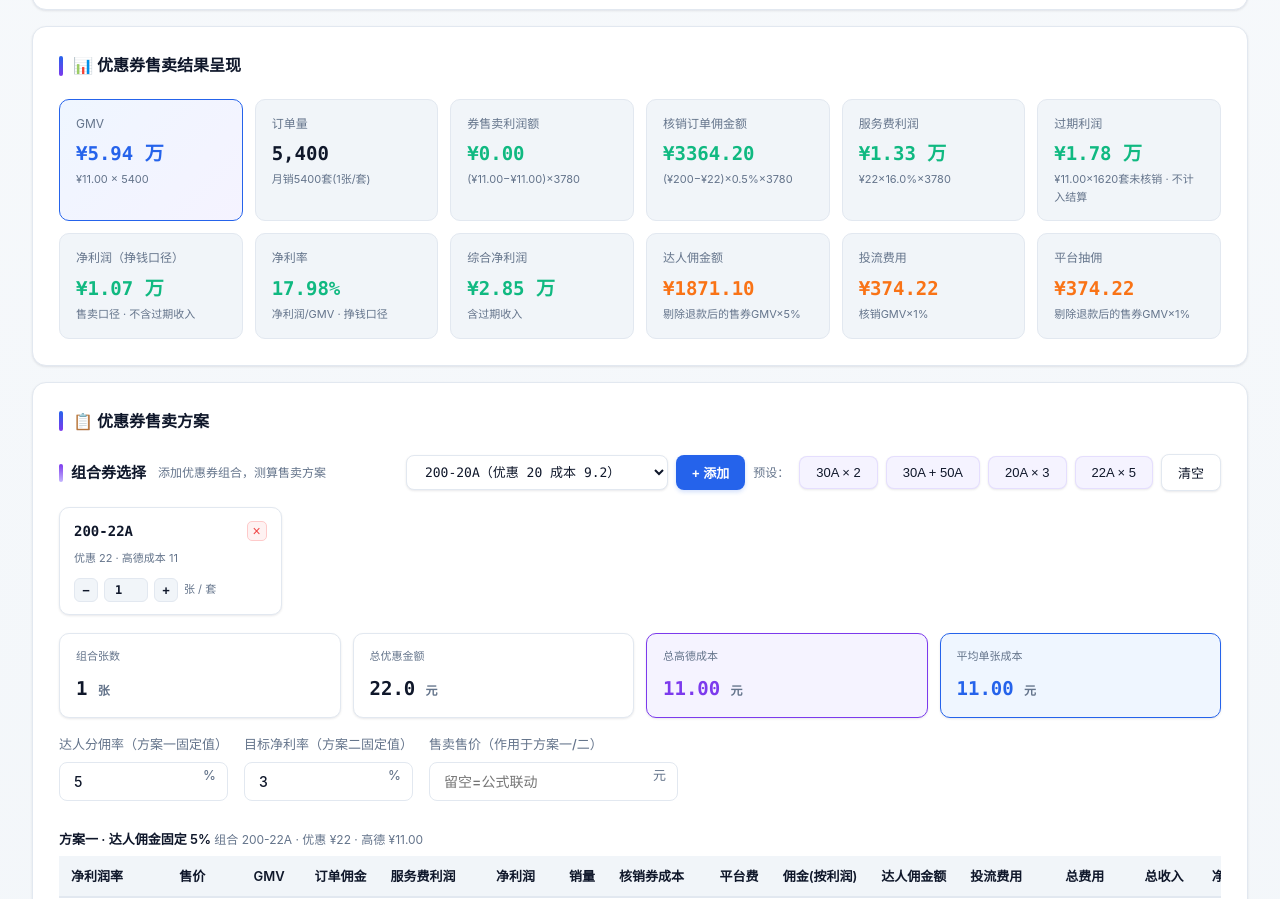
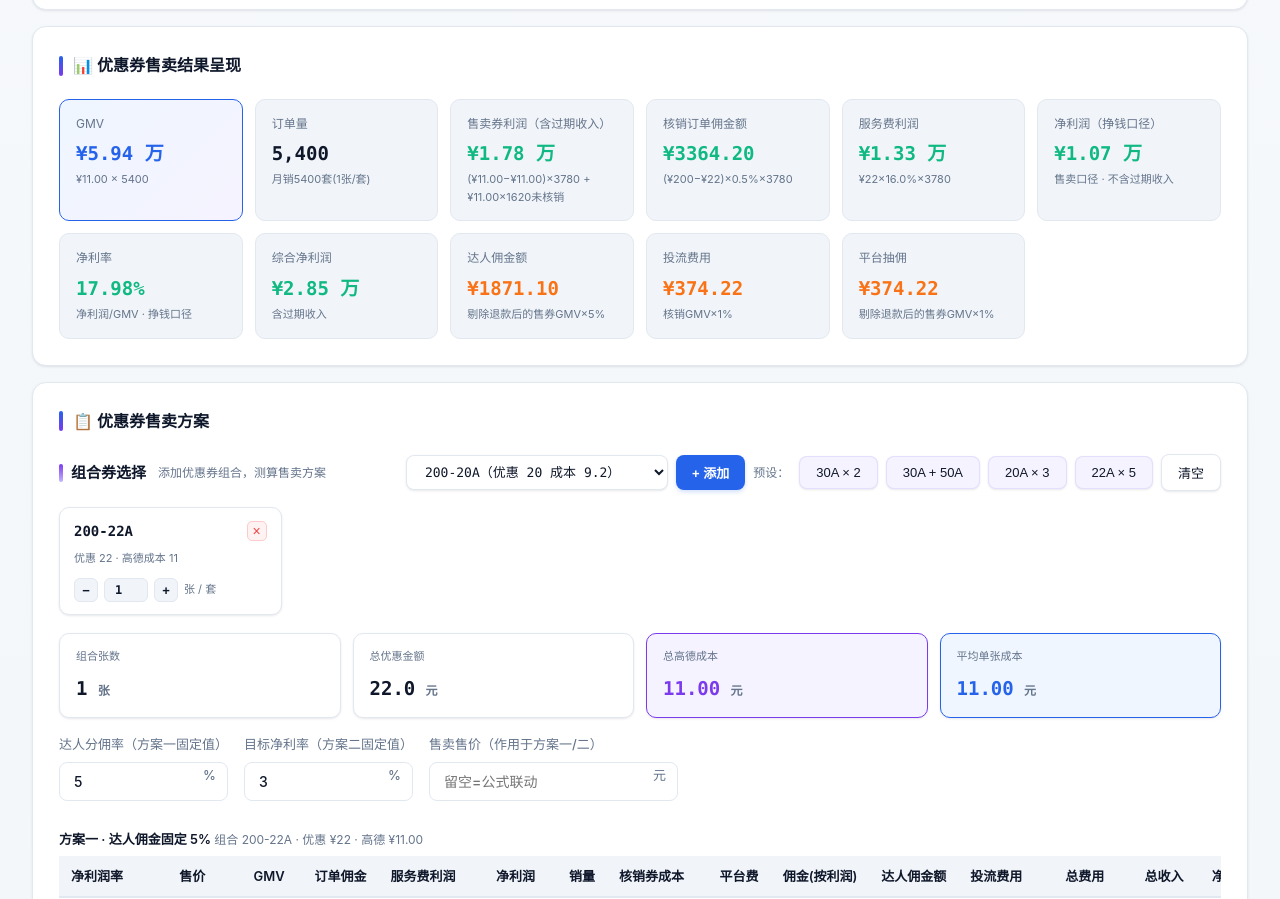
Before and after one commit to Yiyideyi77/pl-model, a plain HTML site: page index.html in a window 1280 px wide. Shown: the part 816-1715 px from the top of the page. Drawn offline with nearby package versions, Linux system fonts and the light colour scheme.

Commit message:
feat: 合并过期利润到券售卖利润卡片，改名售卖券利润（含过期收入）

```diff
--- a/index.html
+++ b/index.html
@@ -1708,10 +1708,9 @@ function extRenderResult(params) {
   const cards = [
     { label: 'GMV', value: `¥${fmtMoney(gmv)}`, sub: `¥${P.toFixed(2)} × ${V}`, cls: 'highlight' },
     { label: '订单量', value: V.toLocaleString(), sub: `月销${V}套(${qty}张/套)`, cls: '' },
-    { label: '券售卖利润额', value: `¥${fmtMoney(couponProfit)}`, sub: `(¥${P.toFixed(2)}−¥${C.toFixed(2)})×${redeemed.toFixed(0)}`, cls: couponProfit >= 0 ? 'pos' : 'neg' },
+    { label: '售卖券利润（含过期收入）', value: `¥${fmtMoney(couponProfit + expiredProfit)}`, sub: `(¥${P.toFixed(2)}−¥${C.toFixed(2)})×${redeemed.toFixed(0)} + ¥${P.toFixed(2)}×${expired.toFixed(0)}未核销`, cls: (couponProfit + expiredProfit) >= 0 ? 'pos' : 'neg' },
     { label: '核销订单佣金额', value: `¥${fmtMoney(orderComm)}`, sub: `(¥${T}−¥${D})×${params.orderMargin}%×${redeemed.toFixed(0)}`, cls: 'pos' },
     { label: '服务费利润', value: `¥${fmtMoney(serviceFeeProfit)}`, sub: `¥${D}×${(sfR * 100).toFixed(1)}%×${redeemed.toFixed(0)}`, cls: serviceFeeProfit > 0 ? 'pos' : '' },
-    { label: '过期利润', value: `¥${fmtMoney(expiredProfit)}`, sub: `¥${P.toFixed(2)}×${expired.toFixed(0)}套未核销 · 不计入结算`, cls: expired > 0 ? 'pos' : '' },
     { label: '净利润（挣钱口径）', value: `¥${fmtMoney(settleProfit)}`, sub: '售卖口径 · 不含过期收入', cls: settleProfit >= 0 ? 'pos' : 'neg' },
     { label: '净利率', value: `${(settleMargin * 100).toFixed(2)}%`, sub: `净利润/GMV · 挣钱口径`, cls: settleMargin >= 0 ? 'pos' : 'neg' },
     { label: '综合净利润', value: `¥${fmtMoney(netProfit)}`, sub: '含过期收入', cls: netProfit >= 0 ? 'pos' : 'neg' },
```
